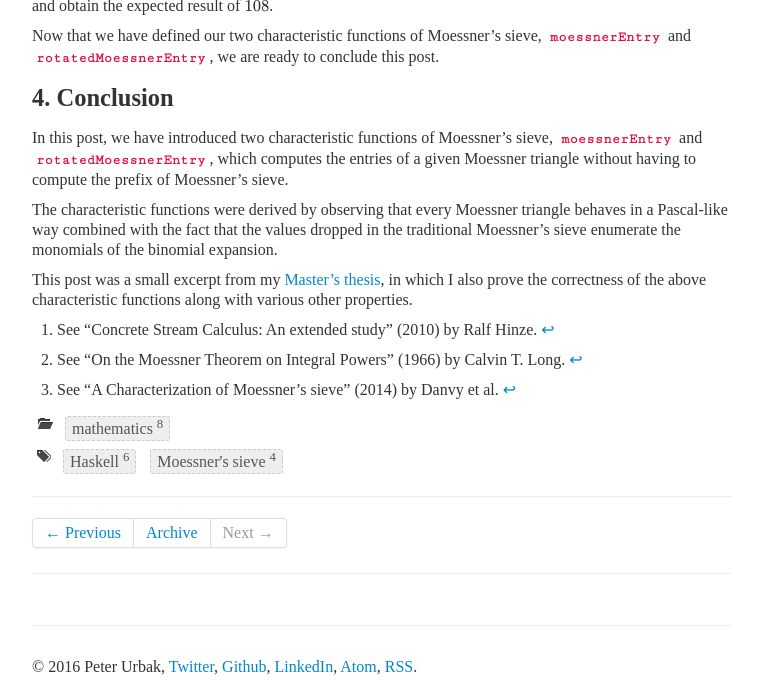
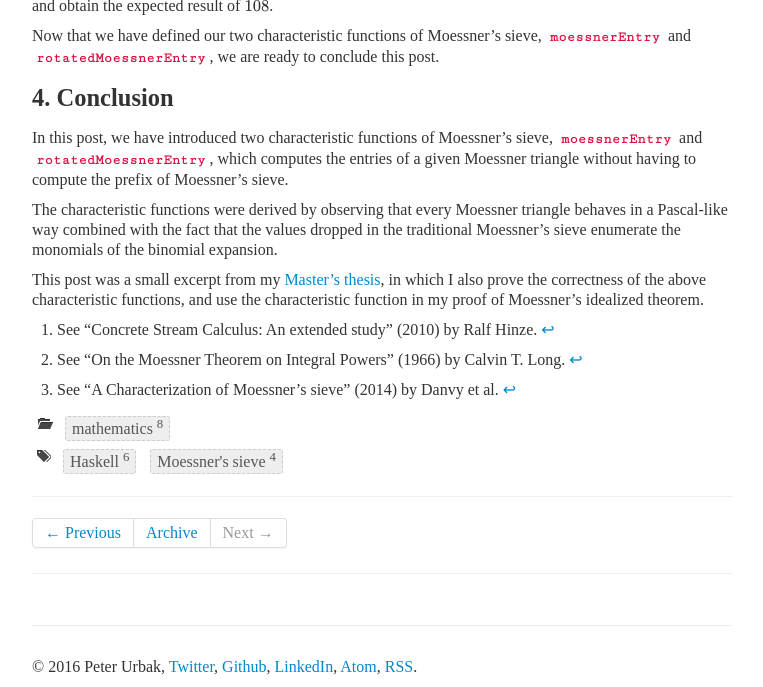
Before and after one commit to dragonwasrobot/dragonwasrobot.github.io, a Jekyll site: the page built from _posts/2016-03-04-a-characteristic-function-of-moessner-s-sieve.md, in a window 1280 px wide and 900 px high, scrolled down 4828 px, cut to the strip 213-900 px from the top of the window. Shown: the whole strip, without its empty margins (258-1021 px from the left). Built offline with Jekyll 4.4.1, drawn with Linux system fonts in a browser that asks for light colours; some web fonts are replaced; formulas are drawn with MathJax 3.

Commit message:
Small rewrite of last paragraph of charfun post

```diff
--- a/_posts/2016-03-04-a-characteristic-function-of-moessner-s-sieve.md
+++ b/_posts/2016-03-04-a-characteristic-function-of-moessner-s-sieve.md
@@ -370,8 +370,8 @@ binomial expansion.
 
 This post was a small excerpt from my
 [Master's thesis](https://github.com/dragonwasrobot/formal-moessner), in which I
-also prove the correctness of the above characteristic functions along with
-various other properties.
+also prove the correctness of the above characteristic functions, and use the
+characteristic function in my proof of Moessner's idealized theorem.
 
 [^1]: See "Concrete Stream Calculus: An extended study" (2010) by Ralf Hinze.
 
```
